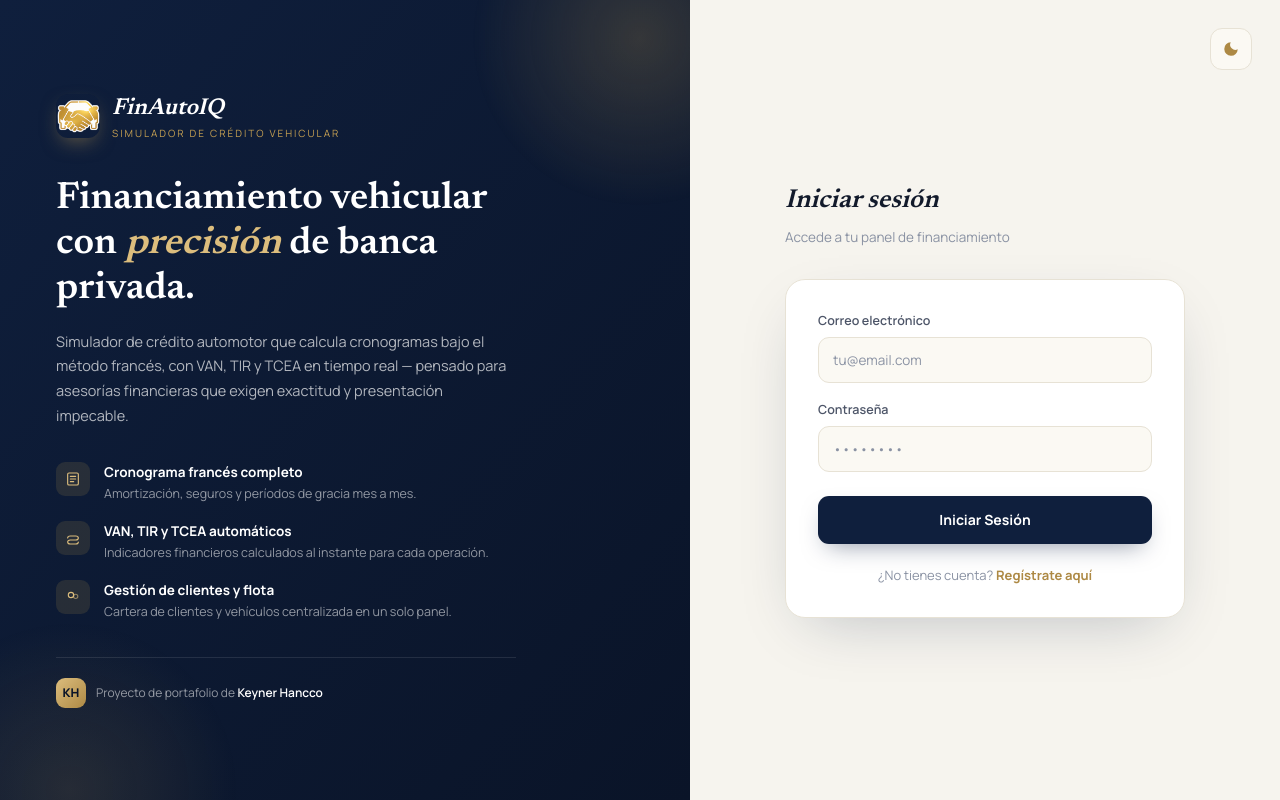
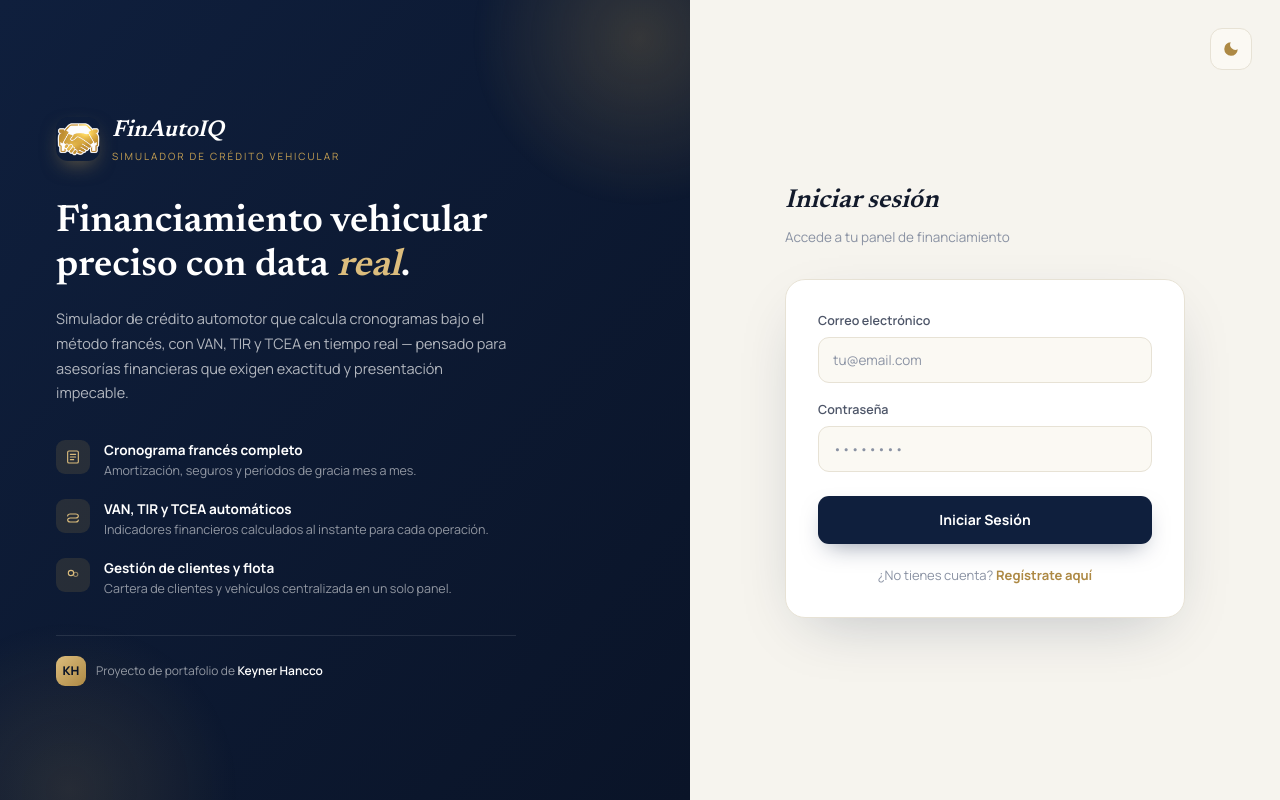
Before and after one commit to 1Kanan2/FinAutoIQ, a Next.js app: page /login in a window 1280 px wide. Built offline with nearby package versions, Linux system fonts and the light colour scheme; no server answers.

Commit message:
feat: correccion de texto en el login

```diff
--- a/app/login/page.tsx
+++ b/app/login/page.tsx
@@ -58,7 +58,7 @@ export default function LoginPage() {
           </div>
 
           <h1 className="font-serif-display text-[32px] md:text-[38px] leading-[1.18] font-semibold mb-4.5">
-            Financiamiento vehicular con <span className="italic text-(--gold-400)">precisión</span> de banca privada.
+            Financiamiento vehicular preciso con data <span className="italic text-(--gold-400)">real</span>.
           </h1>
           <p className="text-[14.5px] leading-[1.7] text-white/68 mb-8.5">
             Simulador de crédito automotor que calcula cronogramas bajo el método francés, con VAN, TIR y TCEA en tiempo real — pensado para asesorías financieras que exigen exactitud y presentación impecable.
```
